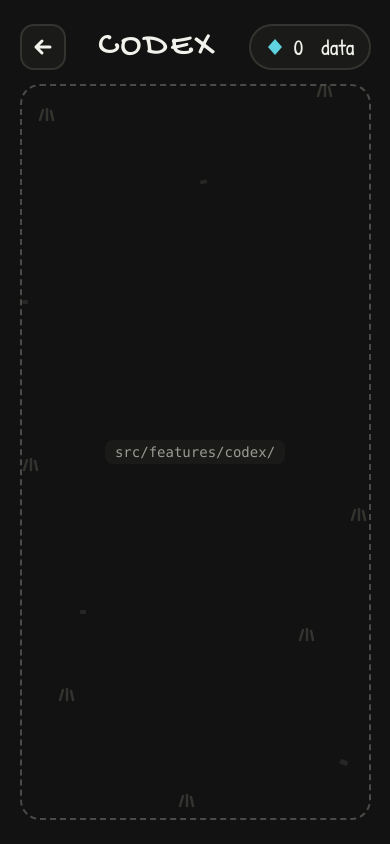
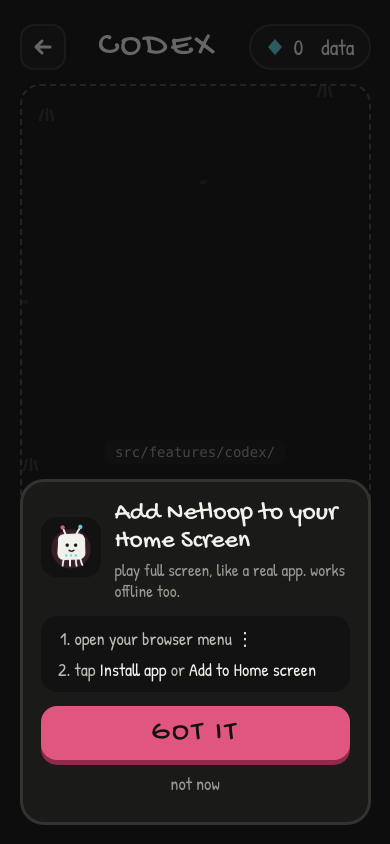
Before and after one commit to Gabi-comm/Netloop, a Next.js app: page /codex in a window 390 px wide. Built offline with nearby package versions, Linux system fonts and the light colour scheme.

Commit message:
making it install to mobile app

```diff
--- a/src/app/layout.tsx
+++ b/src/app/layout.tsx
@@ -1,5 +1,6 @@
 import type { Metadata, Viewport } from "next";
 import { Gochi_Hand, Patrick_Hand } from "next/font/google";
+import { InstallPrompt } from "@/components/InstallPrompt";
 import { ServiceWorker } from "@/components/ServiceWorker";
 import "./globals.css";
 
@@ -33,6 +34,7 @@
       <body>
         {children}
         <ServiceWorker />
+        <InstallPrompt />
       </body>
     </html>
   );
--- /dev/null
+++ b/src/components/InstallPrompt.tsx
@@ -0,0 +1,131 @@
+"use client";
+
+import { usePathname } from "next/navigation";
+import { useEffect, useState } from "react";
+import styles from "./installPrompt.module.css";
+
+type InstallEvent = Event & { prompt: () => Promise<void>; userChoice: Promise<{ outcome: "accepted" | "dismissed" }> };
+
+type Mode = "native" | "ios" | "manual";
+
+const SHOW_DELAY_MS = 1200;
+
+function isStandalone() {
+  return window.matchMedia("(display-mode: standalone)").matches || (navigator as Navigator & { standalone?: boolean }).standalone === true;
+}
+
+function isIos() {
+  return /iphone|ipad|ipod/i.test(navigator.userAgent) || (navigator.platform === "MacIntel" && navigator.maxTouchPoints > 1);
+}
+
+export function InstallPrompt() {
+  const pathname = usePathname();
+  const [deferred, setDeferred] = useState<InstallEvent | null>(null);
+  const [open, setOpen] = useState(false);
+  const [mode, setMode] = useState<Mode>("manual");
+
+  useEffect(() => {
+    if (isStandalone()) return;
+    const onPrompt = (e: Event) => {
+      e.preventDefault();
+      setDeferred(e as InstallEvent);
+      setMode("native");
+    };
+    const onInstalled = () => {
+      setOpen(false);
+      setDeferred(null);
+    };
+    window.addEventListener("beforeinstallprompt", onPrompt);
+    window.addEventListener("appinstalled", onInstalled);
+    if (isIos()) setMode("ios");
+    const t = window.setTimeout(() => setOpen(true), SHOW_DELAY_MS);
+    return () => {
+      window.clearTimeout(t);
+      window.removeEventListener("beforeinstallprompt", onPrompt);
+      window.removeEventListener("appinstalled", onInstalled);
+    };
+  }, []);
+
+  if (!open || pathname.startsWith("/play")) return null;
+
+  const install = async () => {
+    if (!deferred) return;
+    await deferred.prompt();
+    await deferred.userChoice;
+    setDeferred(null);
+    setOpen(false);
+  };
+
+  return (
+    <div className={styles.backdrop} onClick={() => setOpen(false)}>
+      <section
+        className={styles.sheet}
+        role="dialog"
+        aria-modal="true"
+        aria-labelledby="install-title"
+        onClick={(e) => e.stopPropagation()}
+      >
+        <div className={styles.head}>
+          <img className={styles.icon} src="/icons/icon-192.png" width={60} height={60} alt="" />
+          <div className={styles.names}>
+            <h2 id="install-title" className={styles.title}>Add Netloop to your Home Screen</h2>
+            <p className={styles.sub}>play full screen, like a real app. works offline too.</p>
+          </div>
+        </div>
+
+        {mode === "ios" && (
+          <ol className={styles.steps}>
+            <li>
+              tap <ShareIcon /> <b>Share</b> in Safari&apos;s toolbar
+            </li>
+            <li>
+              choose <b>Add to Home Screen</b> <PlusIcon />
+            </li>
+          </ol>
+        )}
+        {mode === "manual" && (
+          <ol className={styles.steps}>
+            <li>
+              open your browser menu <b>⋮</b>
+            </li>
+            <li>
+              tap <b>Install app</b> or <b>Add to Home screen</b>
+            </li>
+          </ol>
+        )}
+
+        <div className={styles.buttons}>
+          {mode === "native" && deferred ? (
+            <button type="button" className={styles.primary} onClick={install}>
+              INSTALL
+            </button>
+          ) : (
+            <button type="button" className={styles.primary} onClick={() => setOpen(false)}>
+              GOT IT
+            </button>
+          )}
+          <button type="button" className={styles.later} onClick={() => setOpen(false)}>
+            not now
+          </button>
+        </div>
+      </section>
+    </div>
+  );
+}
+
+function ShareIcon() {
+  return (
+    <svg className={styles.inlineIcon} viewBox="0 0 20 20" aria-hidden="true">
+      <path d="M10 2 V12 M6 6 L10 2 L14 6 M5 9 H4 V18 H16 V9 H15" fill="none" stroke="currentColor" strokeWidth="1.8" strokeLinecap="round" strokeLinejoin="round" />
+    </svg>
+  );
+}
+
+function PlusIcon() {
+  return (
+    <svg className={styles.inlineIcon} viewBox="0 0 20 20" aria-hidden="true">
+      <rect x="3" y="3" width="14" height="14" rx="3" fill="none" stroke="currentColor" strokeWidth="1.8" />
+      <path d="M10 7 V13 M7 10 H13" stroke="currentColor" strokeWidth="1.8" strokeLinecap="round" />
+    </svg>
+  );
+}
--- /dev/null
+++ b/src/components/installPrompt.module.css
@@ -0,0 +1,133 @@
+.backdrop {
+  position: fixed;
+  inset: 0;
+  z-index: 100;
+  display: flex;
+  align-items: flex-end;
+  justify-content: center;
+  padding: var(--gutter);
+  padding-bottom: max(var(--gutter), env(safe-area-inset-bottom));
+  background: rgba(10, 10, 10, 0.6);
+  animation: fade 200ms ease-out;
+}
+
+.sheet {
+  width: 100%;
+  max-width: 440px;
+  display: flex;
+  flex-direction: column;
+  gap: 14px;
+  padding: 18px;
+  background: var(--surface);
+  border: 3px solid var(--line);
+  border-radius: 24px;
+  color: var(--chalk);
+  animation: rise 380ms cubic-bezier(0.2, 0.9, 0.3, 1.2);
+}
+
+.head {
+  display: flex;
+  align-items: center;
+  gap: 14px;
+}
+
+.icon {
+  flex: none;
+  border-radius: 16px;
+  animation: bob 1.6s ease-in-out 400ms infinite;
+}
+
+.names {
+  display: flex;
+  flex-direction: column;
+  min-width: 0;
+}
+
+.title {
+  margin: 0;
+  font-family: var(--font-display);
+  font-weight: 400;
+  font-size: 26px;
+  line-height: 1.1;
+}
+
+.sub {
+  margin: 2px 0 0;
+  font-size: 17px;
+  line-height: 1.25;
+  color: var(--muted);
+}
+
+.steps {
+  display: flex;
+  flex-direction: column;
+  gap: 6px;
+  margin: 0;
+  padding: 10px 14px 10px 34px;
+  border-radius: var(--radius-md);
+  background: var(--ground);
+  font-size: 18px;
+  color: var(--soft);
+}
+
+.steps b {
+  font-weight: 400;
+  color: var(--chalk);
+}
+
+.inlineIcon {
+  display: inline-block;
+  width: 18px;
+  height: 18px;
+  vertical-align: -3px;
+  color: var(--data);
+}
+
+.buttons {
+  display: flex;
+  flex-direction: column;
+  gap: 4px;
+}
+
+.primary {
+  min-height: 54px;
+  border: none;
+  border-radius: 16px;
+  background: var(--pink);
+  box-shadow: 0 5px 0 var(--pink-deep);
+  color: var(--ground);
+  font-family: var(--font-display);
+  font-size: 28px;
+  letter-spacing: 3px;
+  cursor: pointer;
+}
+
+.primary:active {
+  transform: translateY(4px);
+  box-shadow: 0 1px 0 var(--pink-deep);
+}
+
+.later {
+  align-self: center;
+  min-height: 40px;
+  padding: 0 12px;
+  border: none;
+  background: none;
+  color: var(--muted);
+  font-family: var(--font-body);
+  font-size: 18px;
+  cursor: pointer;
+}
+
+@keyframes fade {
+  from { opacity: 0; }
+}
+
+@keyframes rise {
+  from { transform: translateY(40px); opacity: 0; }
+}
+
+@keyframes bob {
+  0%, 100% { transform: translateY(0); }
+  50% { transform: translateY(-4px); }
+}
```
